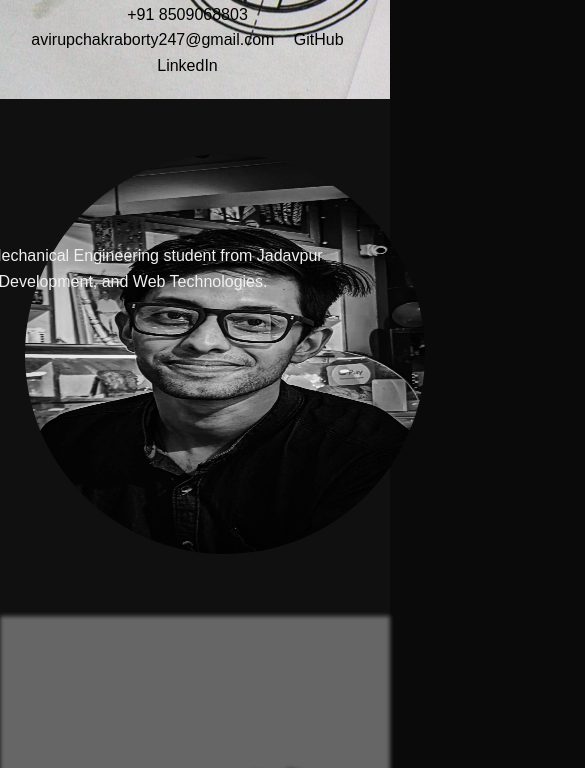
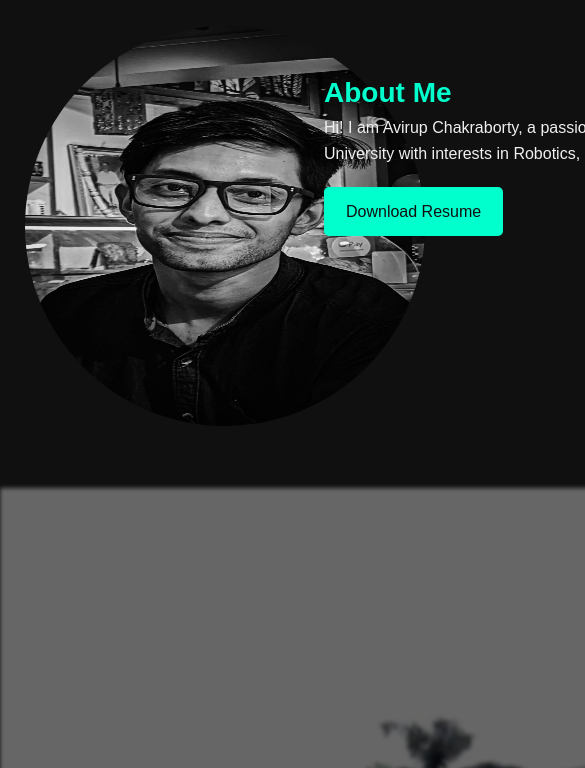
Before and after one commit to avirup247/avirup247, a plain HTML site: page index.html in a window 390 px wide. Shown: the part 243-1011 px from the top of the page, 585 px wide, since content can reach past the window. Drawn offline with Linux system fonts and the light colour scheme; a script that the page names is missing.

Commit message:
Update style.css

```diff
--- a/style.css
+++ b/style.css
@@ -4,12 +4,15 @@
     padding: 0;
     box-sizing: border-box;
 }
-
-body {
-    font-family: 'Arial', sans-serif;
+@media only screen and (max-width: 1024px) {
+    body {
+        width: 1024px;
+        overflow-x: scroll;
+        font-family: 'Arial', sans-serif;
     background-color: #0a0a0a;
     color: #f0f0f0;
     line-height: 1.6;
+    }
 }
 
 header {
```
